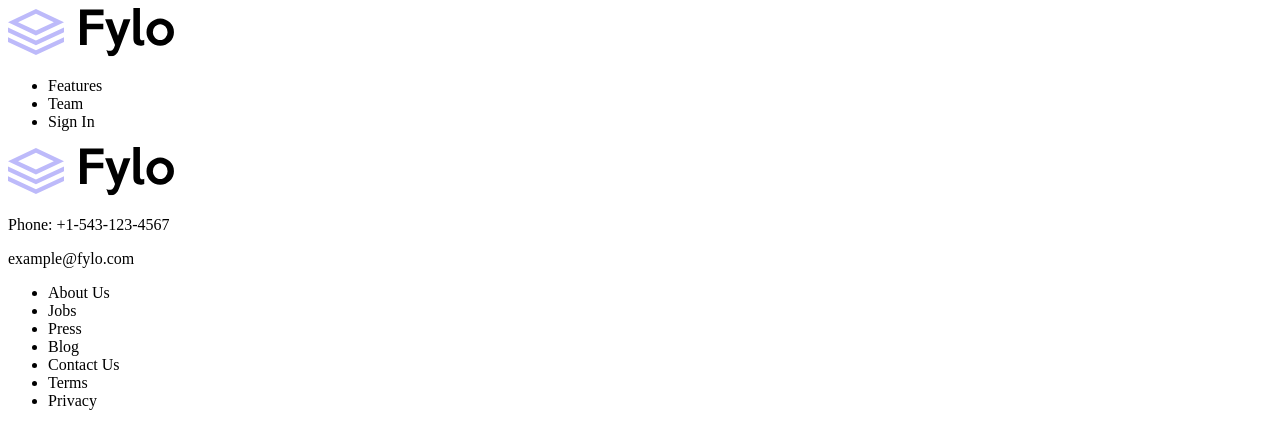
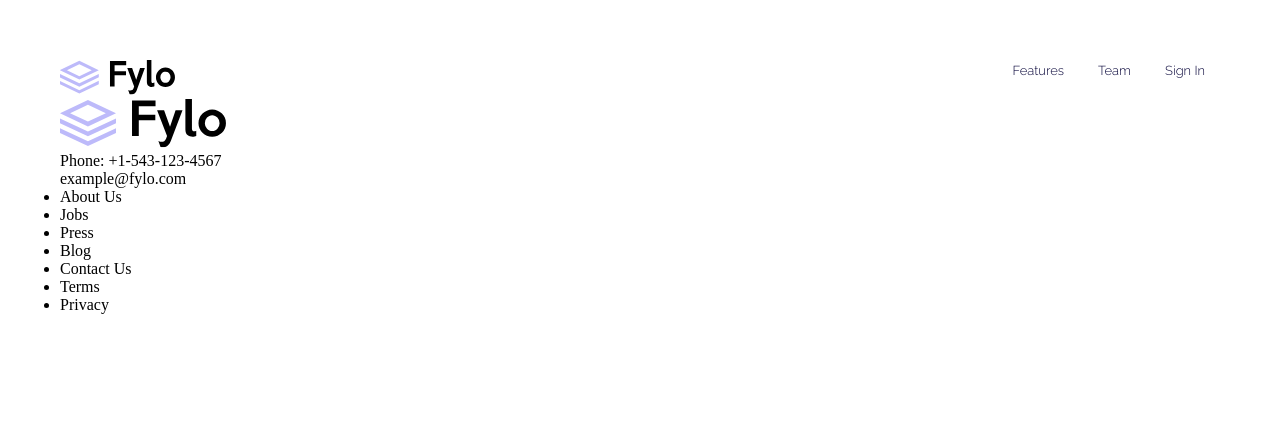
Before and after one commit to ValeriyaS-code/fylo-landing, a plain HTML site: page index.html in a window 1280 px wide. Drawn offline with Linux system fonts and the light colour scheme.

Commit message:
header style completed

```diff
--- a/assets/style.css
+++ b/assets/style.css
@@ -3,3 +3,32 @@
     padding: 0;
     box-sizing: border-box;
 }
+
+body {
+    margin: 60px;
+}
+
+header {
+    font-family: 'Raleway', sans-serif;
+}
+
+header nav {
+    float: right;
+}
+
+header nav ul li {
+    display: inline;
+}
+
+header nav ul li a {
+    margin: 0 15px;
+    font-weight: 300;
+    text-decoration: none;
+    color: hsl(243, 87%, 12%);
+    font-size: 13px;
+}
+
+header img {
+    width: 115px;
+    height: 35px;
+}
--- a/index.html
+++ b/index.html
@@ -5,15 +5,23 @@
     <meta http-equiv="X-UA-Compatible" content="IE=edge">
     <meta name="viewport" content="width=device-width, initial-scale=1.0">
     <title>Fylo Landing Page</title>
-</head>
+    <link rel="stylesheet" href="./assets/style.css">
+    <link rel="preconnect" href="https://fonts.googleapis.com">
+    <link rel="preconnect" href="https://fonts.gstatic.com" crossorigin>
+    <link href="https://fonts.googleapis.com/css2?family=Open+Sans&family=Raleway:ital,wght@0,300;0,700;1,400&display=swap" rel="stylesheet">
 <body>
     <header>
+        <img src="./assets/images/logo.svg" alt="">
         <nav>
-            <img src="./assets/images/logo.svg" alt="">
             <ul>
-                <li>Features</li>
-                <li>Team</li>
-                <li>Sign In</li>
+                <li>
+                    <a href="#features">Features</a></li>
+                <li>
+                    <a href="#team">Team</a></li>
+                </li>
+                <li>
+                    <a href="#sign-in">Sign In</a></li>
+                </li>
             </ul>
         </nav>
     </header>
```
Also changed, not shown: 2 other files.
